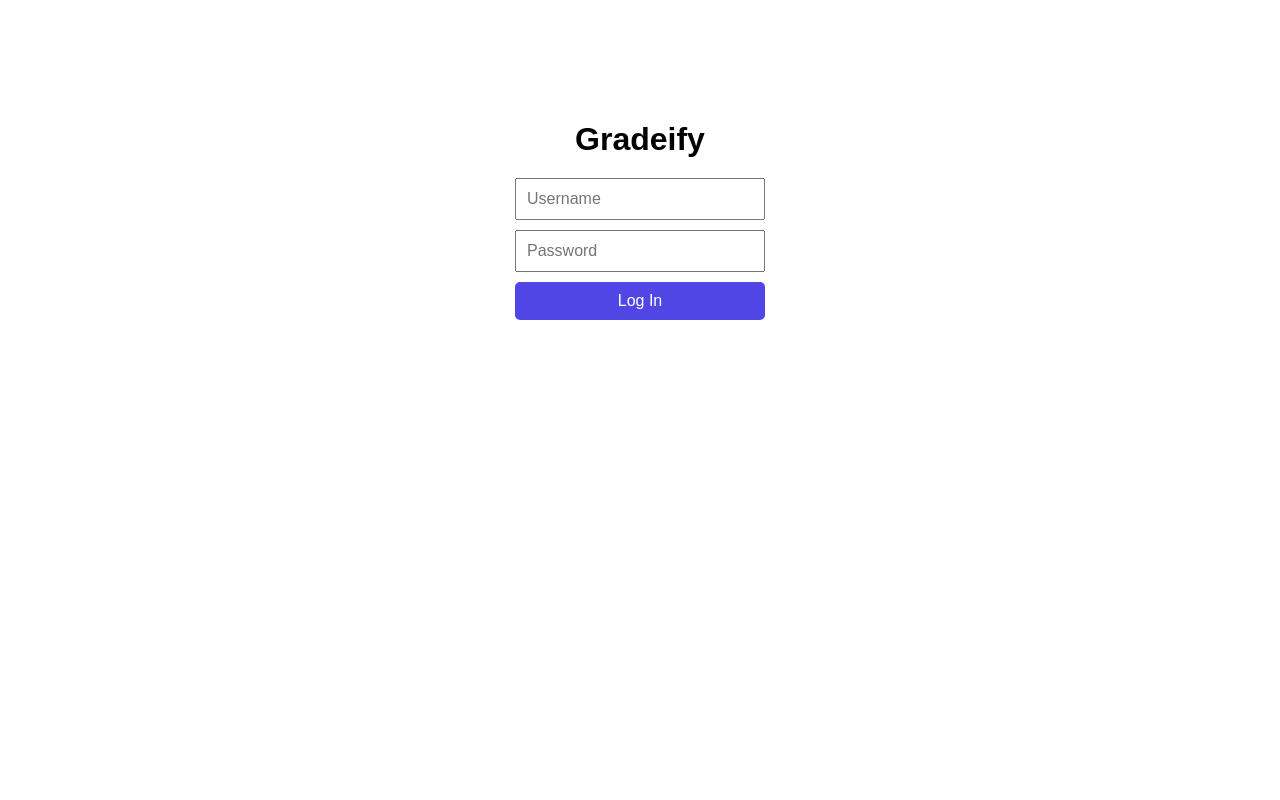
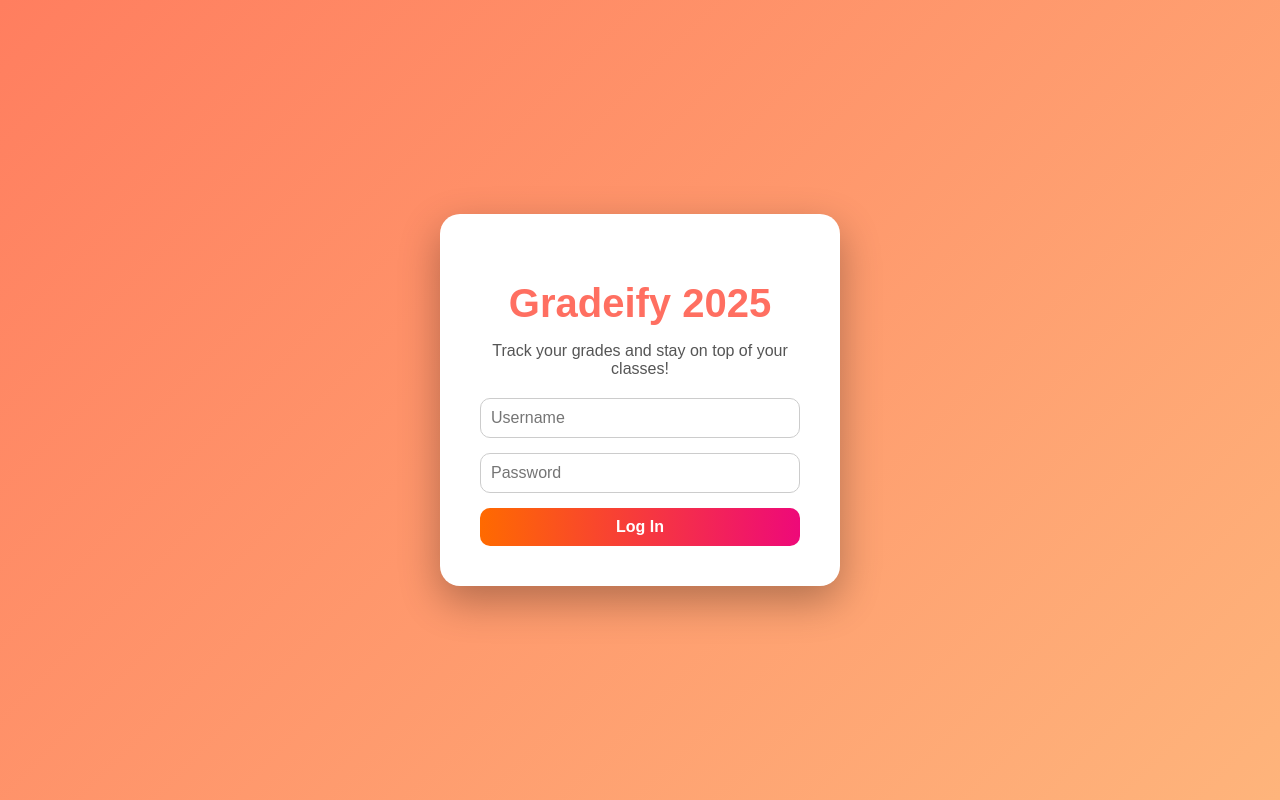
Before and after one commit to LukasChu2008/Gradeify-2025, a React (Vite) app: page / in a window 1280 px wide. Built offline with nearby package versions, Linux system fonts and the light colour scheme.

Commit message:
made gui look better

```diff
--- a/src/App.css
+++ b/src/App.css
@@ -1,42 +1,86 @@
-.app {
-  font-family: Arial, sans-serif;
-  text-align: center;
-  margin-top: 100px;
+/* Full-page gradient background */
+.app-container {
+  height: 100vh;
+  display: flex;
+  justify-content: center;
+  align-items: center;
+  background: linear-gradient(135deg, #ff7e5f, #feb47b); /* sunset gradient */
+  font-family: 'Arial', sans-serif;
 }
 
+/* Card for login form */
 .login-page {
-  display: flex;
-  flex-direction: column;
-  align-items: center;
+  background: white; /* keep card white */
+  padding: 40px;
+  border-radius: 20px;
+  box-shadow: 0 15px 40px rgba(0,0,0,0.3);
+  text-align: center;
+  width: 320px;
+  color: #333; /* dark text for contrast */
 }
 
+/* Title + subtitle */
 .title {
-  font-size: 2rem;
+  color: #ff6f61; /* coral */
+  font-size: 2.5rem;
+  margin-bottom: 10px;
+}
+
+.subtitle {
+  color: #555; /* medium gray */
+  font-size: 1rem;
   margin-bottom: 20px;
 }
 
+/* Form styles */
 .login-form {
   display: flex;
   flex-direction: column;
-  gap: 10px;
-  width: 250px;
+  gap: 15px;
 }
 
 .login-form input {
   padding: 10px;
   font-size: 1rem;
+  border-radius: 10px;
+  border: 1px solid #ccc;
+  outline: none;
 }
 
 .login-form button {
   padding: 10px;
   font-size: 1rem;
-  background-color: #4f46e5;
+  border: none;
+  border-radius: 10px;
+  background: linear-gradient(90deg, #ff6a00, #ee0979); /* orange-pink */
   color: white;
-  border: none;
+  font-weight: bold;
   cursor: pointer;
-  border-radius: 5px;
+  transition: transform 0.2s;
 }
 
+.login-form button:hover {
+  transform: scale(1.05);
+}
+
+/* Dashboard page */
 .dashboard {
-  margin-top: 50px;
+  text-align: center;
+  color: #333;
 }
+
+.dashboard button {
+  margin-top: 20px;
+  padding: 10px 20px;
+  border-radius: 10px;
+  border: none;
+  background: linear-gradient(90deg, #56ab2f, #a8e063); /* green gradient */
+  color: white;
+  font-weight: bold;
+  cursor: pointer;
+  transition: transform 0.2s;
+}
+
+.dashboard button:hover {
+  transform: scale(1.05);
+}
--- a/src/App.jsx
+++ b/src/App.jsx
@@ -1,7 +1,7 @@
-import { useState } from "react";
+import React, { useState } from "react";
 import "./App.css";
 
-function App() {
+export default function App() {
   const [isLoggedIn, setIsLoggedIn] = useState(false);
   const [username, setUsername] = useState("");
 
@@ -17,11 +17,11 @@ function App() {
   };
 
   return (
-    <div className="app">
+    <div className="app-container">
       {!isLoggedIn ? (
-        // -------- FRONT PAGE (login) --------
         <div className="login-page">
-          <h1 className="title">Gradeify</h1>
+          <h1 className="title">Gradeify 2025</h1>
+          <p className="subtitle">Track your grades and stay on top of your classes!</p>
           <form onSubmit={handleLogin} className="login-form">
             <input
               type="text"
@@ -34,15 +34,12 @@ function App() {
           </form>
         </div>
       ) : (
-        // -------- DASHBOARD --------
         <div className="dashboard">
           <h1>Welcome, {username}!</h1>
-          <p>This is your dashboard. Grades will appear here later.</p>
+          <p>Your dashboard will appear here.</p>
           <button onClick={handleLogout}>Log Out</button>
         </div>
       )}
     </div>
   );
 }
-
-export default App;
```
